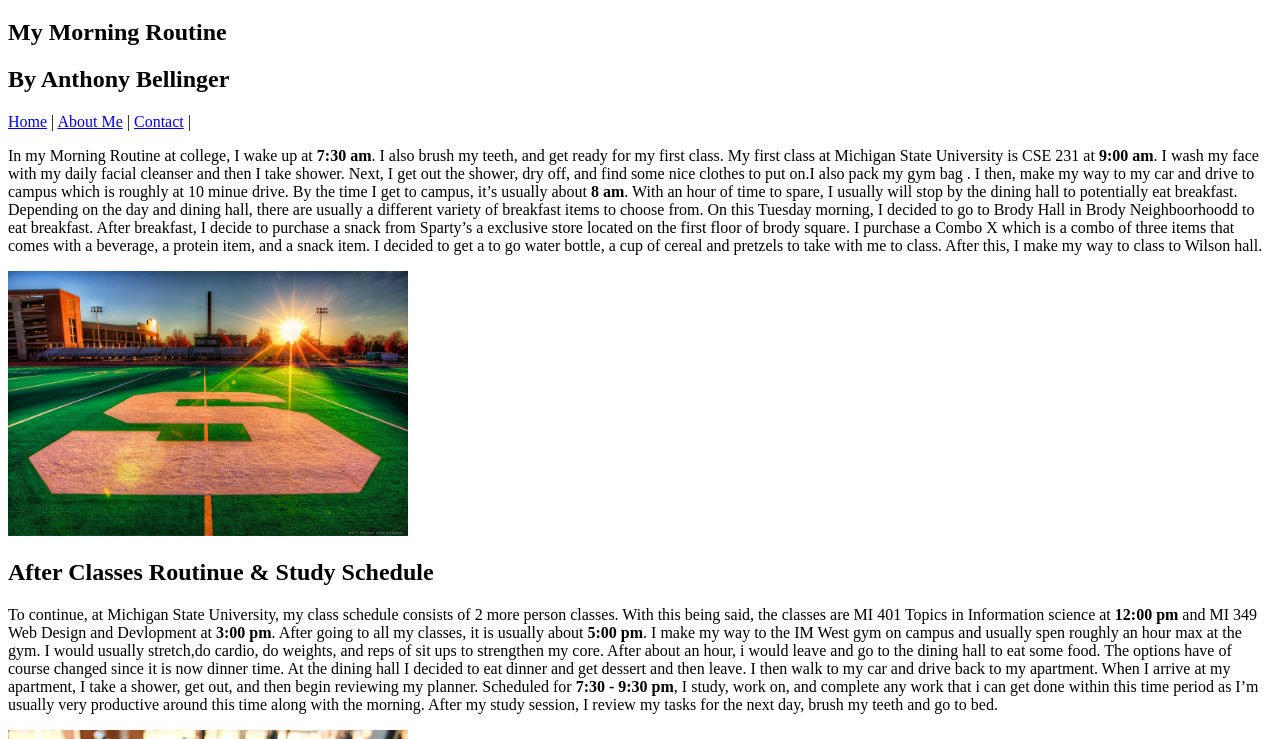
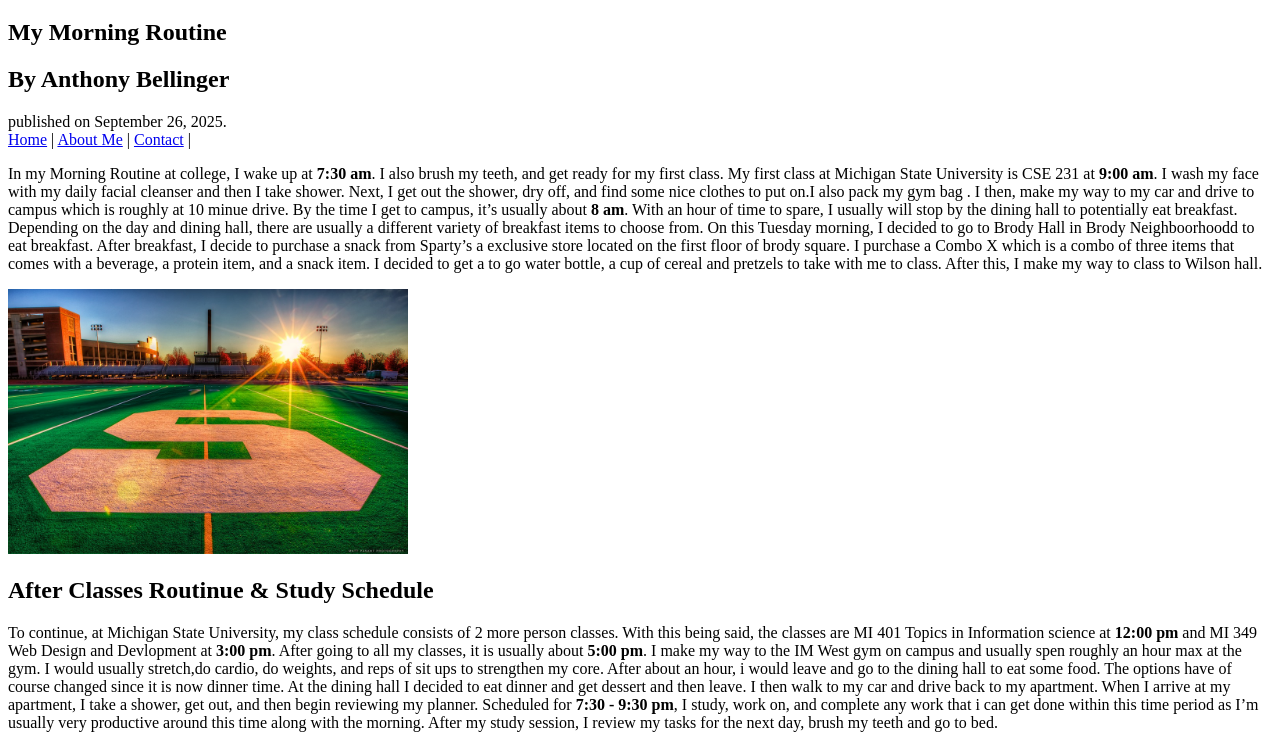
Before and after one commit to anthakimbellin007/mi349_blog, a plain HTML site: page index.html in a window 1280 px wide. Shown: the part 61-800 px from the top of the page. Drawn offline with Linux system fonts and the light colour scheme.

Commit message:
Final change

```diff
--- a/index.html
+++ b/index.html
@@ -13,6 +13,7 @@
     <section>
       <h2> My Morning Routine</h2>
       <h2> By Anthony Bellinger</h2>
+      published on September 26, 2025.
       <nav>
             <a href="index.html">Home</a> |
             <a href="about.html">About Me</a> |
```
